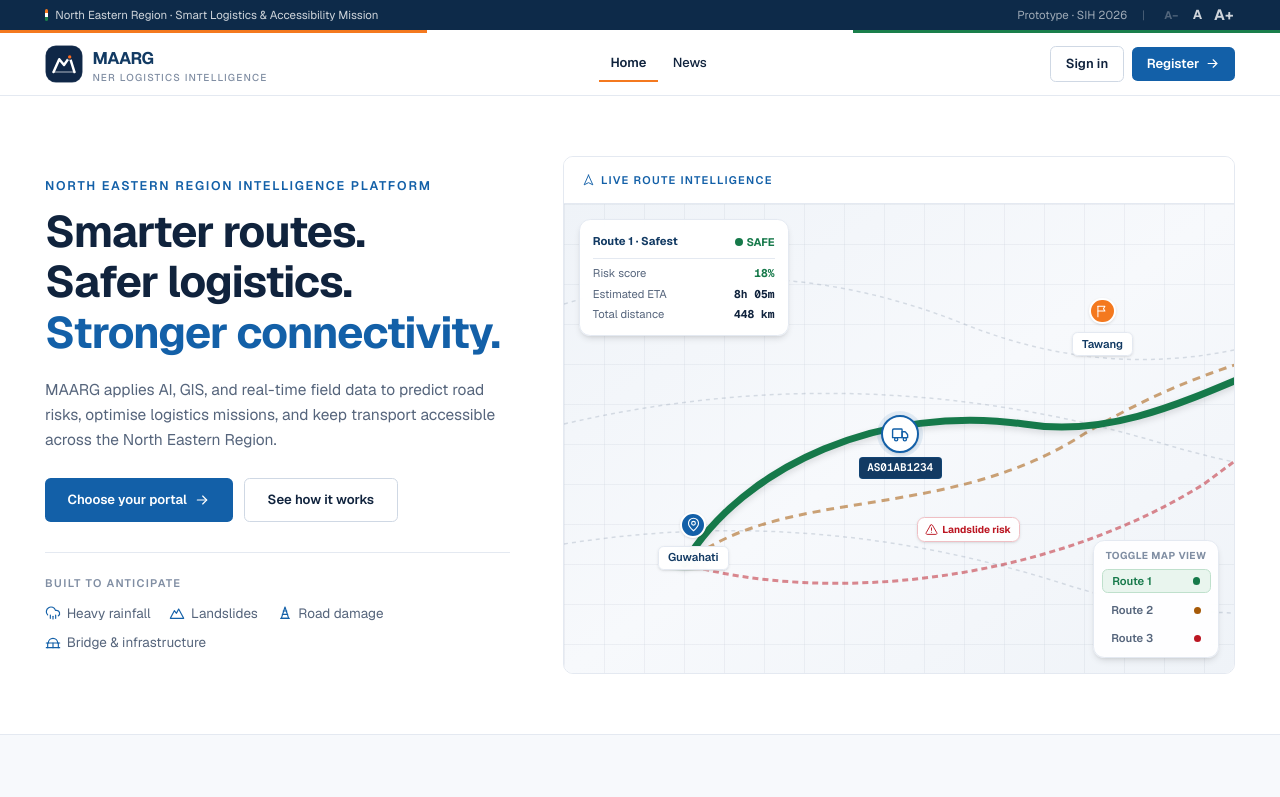
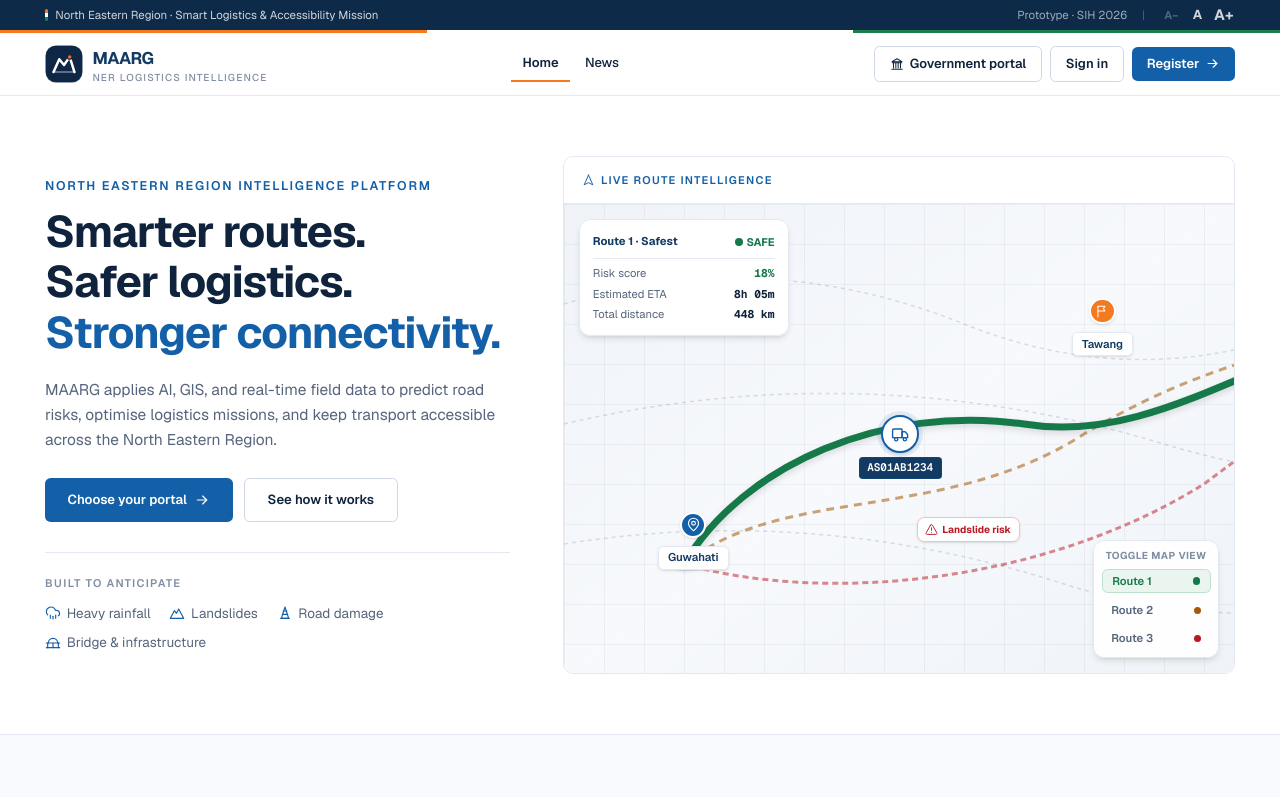
Before and after one commit to apurbahalderr/MAARG, a Next.js app in the folder app/: page / in a window 1280 px wide. Shown: the top 797 px of the page. Built offline with nearby package versions, Linux system fonts and the light colour scheme.

Commit message:
government portal added in navbar

```diff
--- a/app/components/Navbar.tsx
+++ b/app/components/Navbar.tsx
@@ -217,6 +217,13 @@ export default function Navbar() {
               ) : (
                 <>
                   <Link
+                    href="/government"
+                    className="inline-flex items-center gap-1.5 rounded-md border border-line-strong bg-surface px-4 py-2 text-[13px] font-semibold text-navy transition-colors hover:border-primary hover:text-primary"
+                  >
+                    <Icon name="landmark" size={14} />
+                    Government portal
+                  </Link>
+                  <Link
                     href="/login"
                     className="inline-flex items-center rounded-md border border-line-strong bg-surface px-4 py-2 text-[13px] font-semibold text-navy transition-colors hover:border-primary hover:text-primary"
                   >
@@ -284,6 +291,7 @@ export default function Navbar() {
                   </button>
                 </div>
               ) : (
+                <div className="space-y-2.5">
                   <div className="grid grid-cols-2 gap-2.5">
                     <Link
                       href="/login"
@@ -300,6 +308,15 @@ export default function Navbar() {
                       Register
                     </Link>
                   </div>
+                  <Link
+                    href="/government"
+                    onClick={() => setMobileMenuOpen(false)}
+                    className="flex items-center justify-center gap-1.5 rounded-md border border-line-strong bg-surface py-2.5 text-center text-sm font-semibold text-navy"
+                  >
+                    <Icon name="landmark" size={15} />
+                    Government portal
+                  </Link>
+                </div>
               )}
             </div>
           </div>
```
Lines whose indentation alone changed are shown as unchanged.
